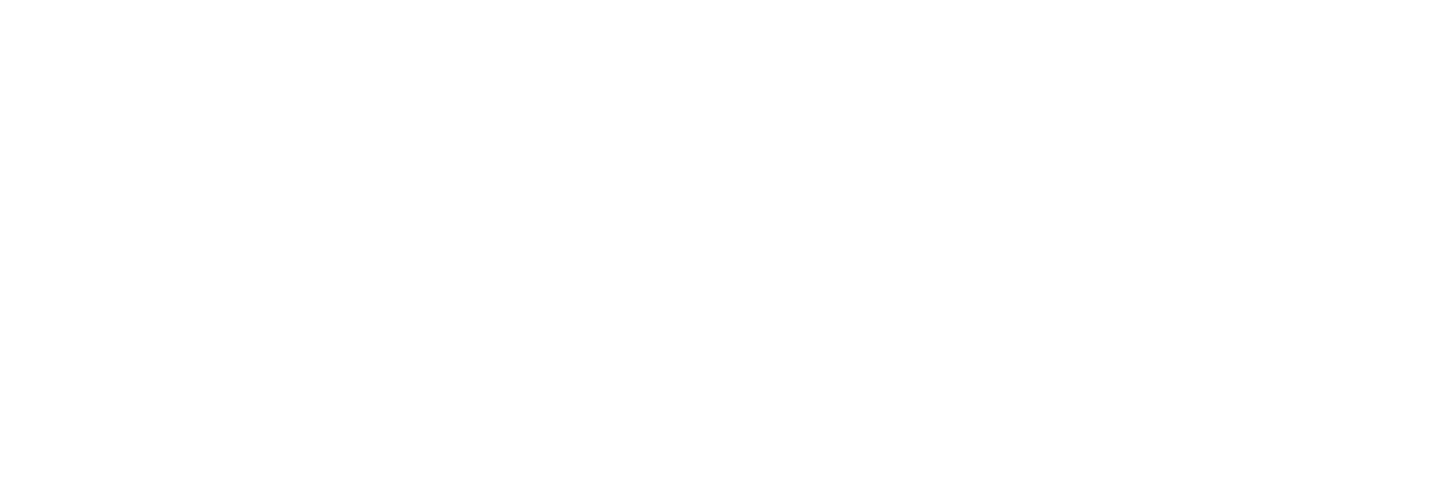
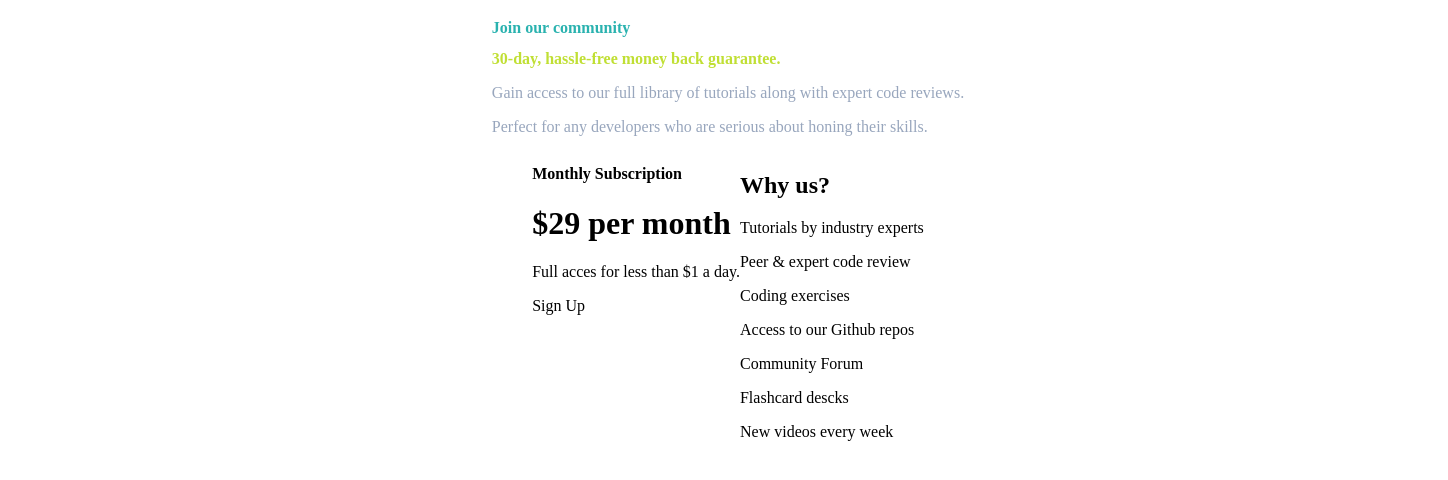
Before and after one commit to VxBarreto/SinglePriceGrid, a plain HTML site: page single-price-grid-component-master/index.html in a window 1280 px wide. Shown: the whole page, 1448 px wide, since content can reach past the window. Drawn offline with Linux system fonts and the light colour scheme.

Commit message:
Add files via upload

```diff
--- a/single-price-grid-component-master/index.html
+++ b/single-price-grid-component-master/index.html
@@ -4,10 +4,40 @@
   <meta charset="UTF-8">
   <meta http-equiv="X-UA-Compatible" content="IE=edge">
   <meta name="viewport" content="width=device-width, initial-scale=1.0">
-  <title>Document</title>
+  <link rel="stylesheet" href="style.css">
+  <title>Mentoria Conquiste sua Vaga</title>
 </head>
 
-<body></body>
+<body>
+  <div class="wrapper">
+    <div class="main">
+      <h1 class="main__titulo">Join our community</h1>
+      <h2 class="main__titulo__call">30-day, hassle-free money back guarantee.</h2>
+      <p class="main__vantagem">Gain access to our full library of tutorials along with expert code reviews.</p>
+      <p class="main__vantagem">Perfect for any developers who are serious about honing their skills.</p>
+    </div>
+
+    <div class="corpo">
+      <div class="join">
+        <h2 class="join__subscription">Monthly Subscription</h2>
+        <h1 class="join__subscription__valor">$29 per month</h1>
+        <p class="join__subscription__save">Full acces for less than $1 a day.</p>
+        <a class="join__subscription__botao">Sign Up</a>
+      </div>
+
+      <div class="reason">
+        <h2 class="reason__motivos">Why us?</h2>
+        <p>Tutorials by industry experts</p>
+        <p>Peer & expert code review</p>
+        <p>Coding exercises</p>
+        <p>Access to our Github repos</p>
+        <p>Community Forum</p>
+        <p>Flashcard descks</p>
+        <p>New videos every week</p>
+      </div>
+    </div>
+  </div>
+</body>
 
 <footer></footer>
 </html>
--- /dev/null
+++ b/single-price-grid-component-master/style.css
@@ -0,0 +1,64 @@
+/* @import url(https://fonts.google.com/specimen/Karla); */
+
+@import url('https://fonts.googleapis.com/css2?family=Karla:wght@400;700&display=swap');
+
+.wrapper {
+    width: 1440px;
+    display: flex;
+    flex-direction: column;
+    align-items: center;
+}
+
+.main {
+
+}
+
+.main__titulo {
+    font-size: 16px;
+    color: hsl(179, 62%, 43%);
+}
+
+.main__titulo__call {
+    font-size: 16px;
+    color: hsl(71, 73%, 54%);
+}
+
+.main__vantagem {
+    font-size: 16px;
+    color: hsl(218, 22%, 67%);
+}
+
+.corpo {
+    display: flex;
+    justify-content: center;
+    flex-direction: row;
+}
+
+.join {
+
+}
+
+.join__subscription {
+    font-size: 16px;
+
+}
+
+.join__subscription__valor {
+
+}
+
+.join__subscription__save {
+    font-size: 16px;
+}
+
+.join__subscription__botao {
+
+}
+
+.reason {
+
+}
+
+.reason__motivos {
+
+}
```
Also changed, not shown: 2 other files.
